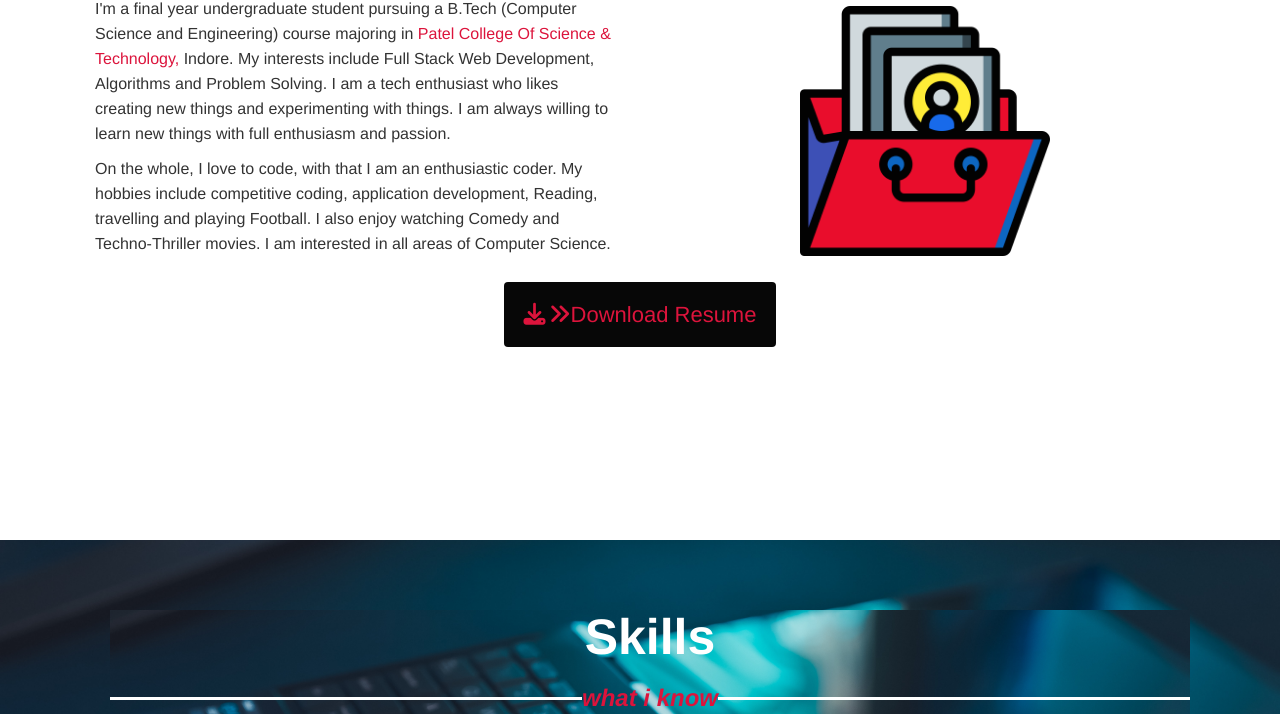
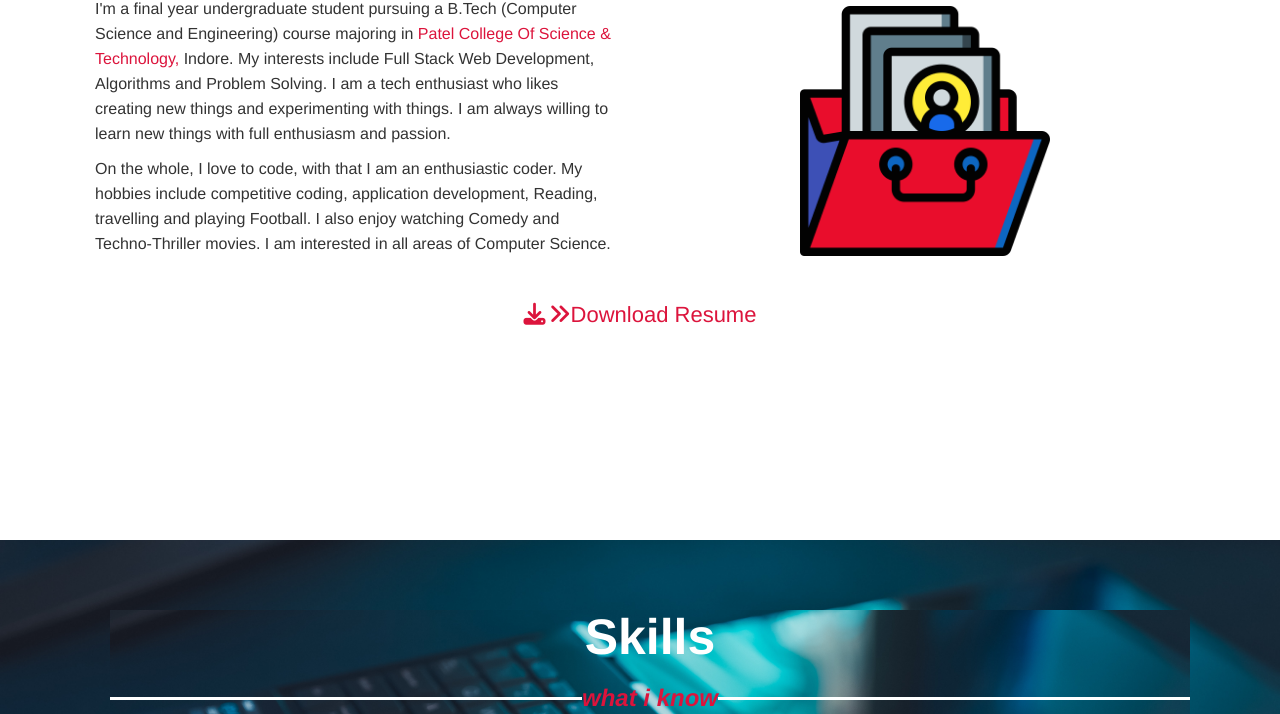
Before and after one commit to sharadpatidar01/Portfolio, a plain HTML site: page index.html in a window 1280 px wide. In both pictures the pointer is over the link "Download Resume". Shown: the part 973-1687 px from the top of the page. Drawn offline with Linux system fonts and the light colour scheme.

Commit message:
resume 1 update commit

```diff
--- a/assets/css/style.css
+++ b/assets/css/style.css
@@ -358,6 +358,9 @@ h3 {
     cursor: pointer;
     margin: 5px;
 }
+.button:hover{
+    background-color:white;
+}
 
 .button i {
     cursor: pointer;
@@ -383,6 +386,7 @@ h3 {
 .button:hover i:after {
     opacity: 1;
     right: 0;
+
 }
 
 .resume {
```
